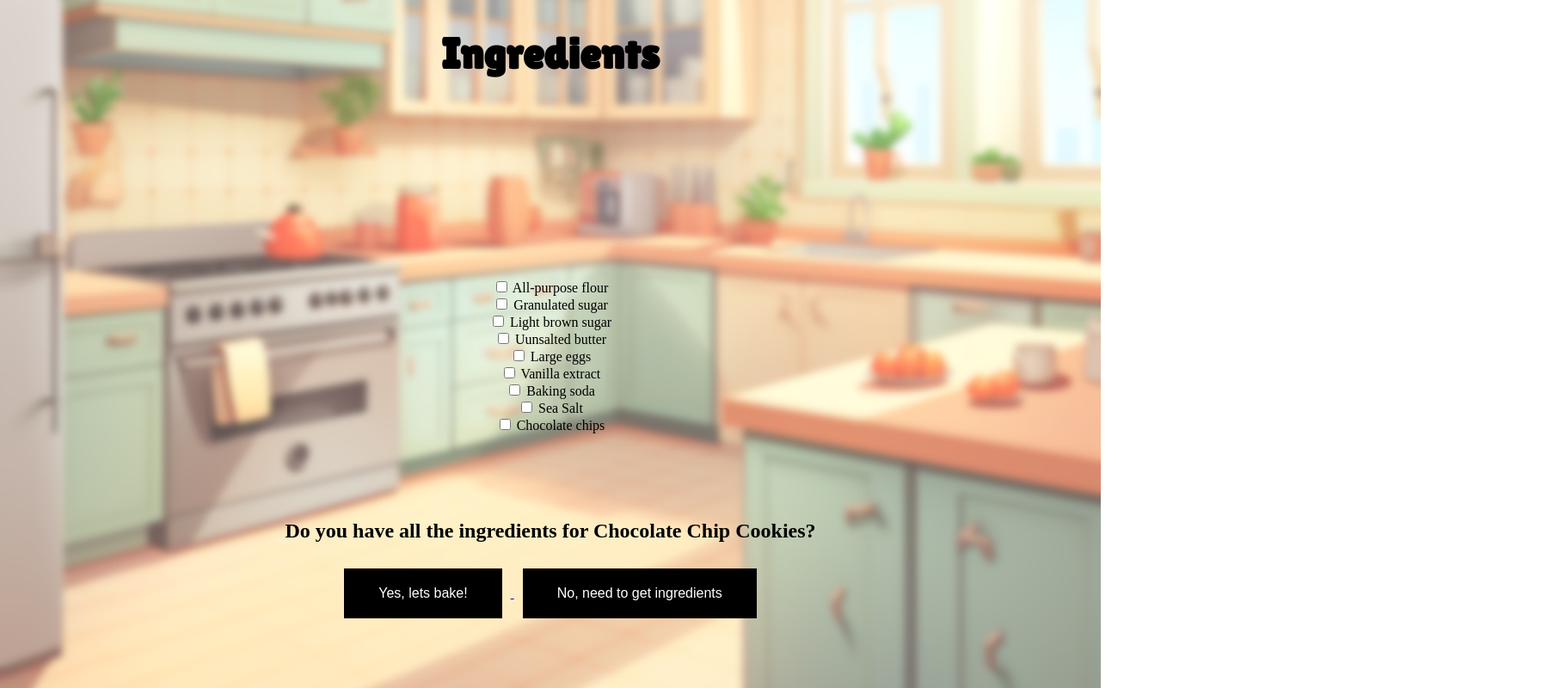
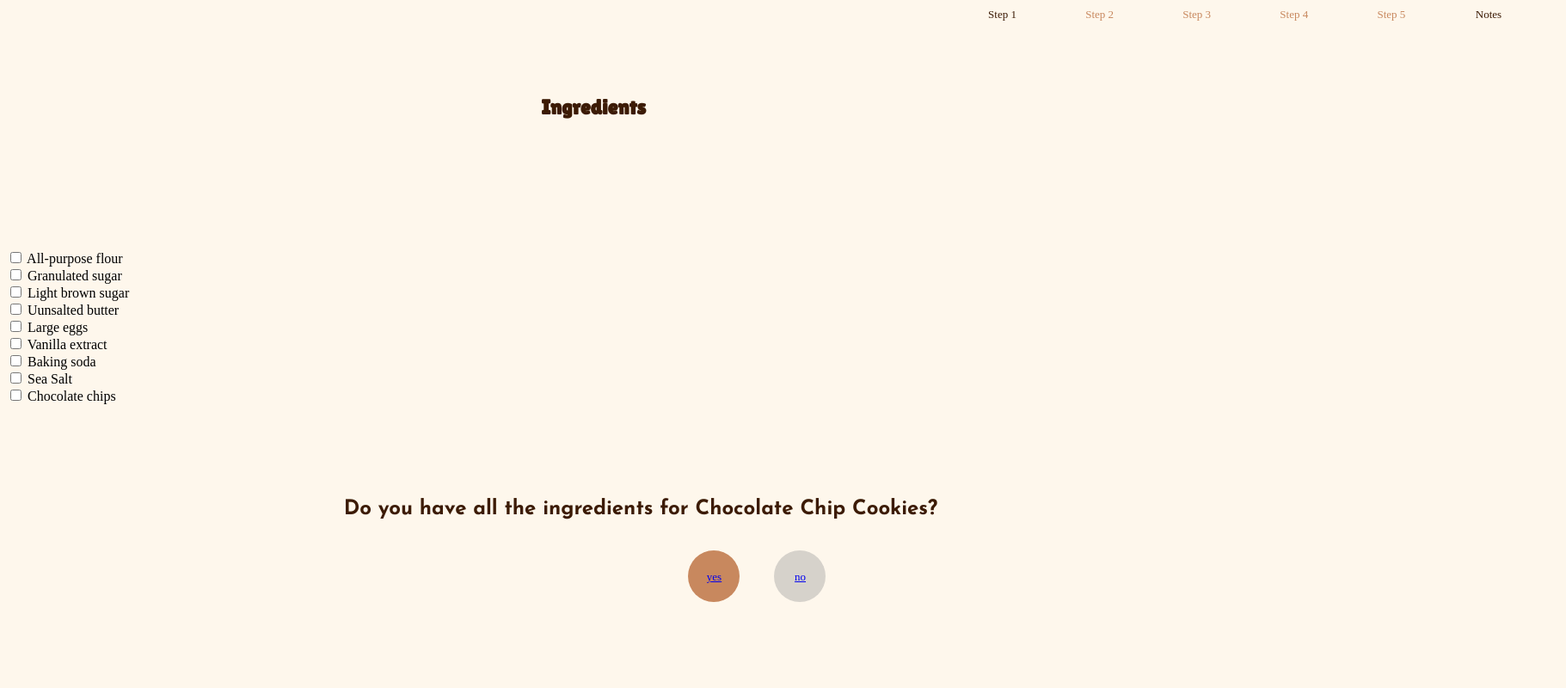
Before and after one commit to Anniestannie/Anniestannie.github.io, a plain HTML site: page project-1/second-page.html in a window 1280 px wide. Shown: the whole page at 86% size, 1821 px wide, since content can reach past the window. Drawn offline with Linux system fonts and the light colour scheme.

Commit message:
new updates

```diff
--- a/project-1/second-page.html
+++ b/project-1/second-page.html
@@ -11,6 +11,15 @@
 </head>
 <body>
     <h1>Ingredients</h1>
+    <div class="navbar">
+      <a href="../second-page.html"></a><div class="step1">Step 1</div>
+      <div class="step2">Step 2</div>
+      <div class="step3">Step 3</div>
+      <div class="step4">Step 4</div>
+      <div class="step5">Step 5</div>
+      <a href="../project-1/seventh-page.html"><div class="notes">Notes</div></a>
+  </div>
+
     <div class="listcontainter">
       <ul class="ingredientslist"></ul>
       <ul style="list-style: none; padding: 0;">
@@ -25,7 +34,11 @@
         <li><input type="checkbox" id="chips"> Chocolate chips</li>
       </ul>
       <h2>Do you have all the ingredients for Chocolate Chip Cookies?</h2>
-          <a href="../project-1/third-page.html"><button id="yes-button">Yes, lets bake!</button>
-          <a href="../project-1/fourth-page.html"><button id="no-button">No, need to get ingredients</button>
+  <div class="group">
+        <div class="nobutton"><a href="../project-1/fourth-page.html"> <p class="buttons">no</a></div>
+    </div>
+    <div class="group2">
+         <div class="yesbutton"><a href="../project-1/third-page.html"> <p class="buttons">yes</a></div>
+    </div>
 </body>
 </html>
--- a/project-1/styleone.css
+++ b/project-1/styleone.css
@@ -1,42 +1,155 @@
-    h1 {
-    font-size: 50px;
+  body{
+    background-color: #fef7ec;
+    display: flex;
+    flex-direction: row;
+    justify-content: center;
+  }
+
+  .backlink{
+    position: absolute;
+    width:auto;
+    height: auto;
+    top: 0%;
+    left: 0px;
+    font-size:13px;
+    font-weight: 400;
+    font-family: Lilita One, serif;
+    text-align: center;
+    letter-spacing: 0;
+    color: #3c1b05;
+    margin: 10px;
+  }
+
+  .bigtext {
+    position: absolute;
+    width: auto;
+    height: auto;
+    top: 482px;
+    font-size: 24px;
     font-family: Lilita One, serif;
     text-align: center;
     justify-content: center;
-    min-height: 10px;
-    margin-top: 350px;
-    margin-bottom: 100px;
+    letter-spacing: 0;
+    line-height: normal;
+    color: #3c1b05;
+  }
+  .minitext{
+    position: absolute;
+    color: #3c1b05;
+    font-size: 13px;
+    text-align: center;
+    letter-spacing: 0;
+    line-height: normal;
+    width: auto;
+    height: auto;
+    top: 900px;
+    font-weight: 400;
+    justify-content: center;
   }
 
-  body {
-    background-image: url(../img/KITCHEN_.png);
-    background-repeat: no-repeat;
-    background-size: cover;
-    background-position: center;
+  .navbar{
+    position: absolute;
+    width: 754px;
+    height: 58px;
+    top: -1px;
+    left: 689px;
+    margin: 10px;
   }
-  p {
-    font-family: Josefin Sans, Arial, Helvetica, sans-serif;
+
+  .step1{
+    left: 50%;
+    position: absolute;
+    width: 179px;
+    height: 58px;
+    top: 0%;
+    color: #c8885e;
+    font-size: 13px;
     text-align: center;
-    font-size: 15px;
+    letter-spacing: 0;
+    line-height: normal;
   }
-  a {
-    font-family: Josefin Sans, Arial, Helvetica, sans-serif;
+
+  .step2{
+    left: 65%;
+    position: absolute;
+    width: 179px;
+    height: 58px;
+    top: 0;
+    color: #c8885e;
+    font-size: 13px;
     text-align: center;
+    letter-spacing: 0;
+    line-height: normal;
+  }
+
+  .step3{
+    left: 80%;
+    position: absolute;
+    width: 179px;
+    height: 58px;
+    top: 0;
+    color: #c8885e;
+    font-size: 13px;
+    text-align: center;
+    letter-spacing: 0;
+    line-height: normal;
+  }
+
+  .step4{
+    left: 95%;
+    position: absolute;
+    width: 179px;
+    height: 58px;
+    top: 0;
+    color: #c8885e;
+    font-size: 13px;
+    text-align: center;
+    letter-spacing: 0;
+    line-height: normal;
+  }
+
+  .step5{
+    left: 110%;
+    position: absolute;
+    width: 179px;
+    height: 58px;
+    top: 0;
+    color: #c8885e;
+    font-size: 13px;
+    text-align: center;
+    letter-spacing: 0;
+    line-height: normal;
+  }
+
+  .notes{
+    left: 125%;
+    position: absolute;
+    width: 179px;
+    height: 58px;
+    top: 0;
+    color: #3c1b05;
+    font-size: 13px;
+    text-align: center;
+    letter-spacing: 0;
+    line-height: normal;
+  }
+
+  .nextbutton{
+    position: absolute;
+    width: 60px;
+    height: 60px;
+    top: 65%;
+    font-size: 13px;
+    line-height: 50px;
+    text-align: center;
+    background-color: #c8885e;
+    border-radius: 30px;
     justify-content: center;
+    display: inline-block;
+    cursor: pointer;
   }
- .button {
-    background-color:black;
-    color: white;
-    padding: 20px 40px;
-    border: none;
-    font-size: 16px;
-    cursor: pointer;
-    display: inline-block;
-    margin: 150px;
-}
-.button:hover {
-  background-color:powderblue;
-}
-.buttontwo {
-  background-color:black;
-}
+
+
+  .nextbutton:hover {
+    background-color:#97c1df;
+  }
--- /dev/null
+++ b/project-1/styleseven.css
@@ -0,0 +1,86 @@
+.navbar{
+    position: absolute;
+    width: 754px;
+    height: 58px;
+    top: -1px;
+    left: 689px;
+    margin: 10px;
+  }
+
+  .step1{
+    left: 50%;
+    position: absolute;
+    width: 179px;
+    height: 58px;
+    top: 0%;
+    color: #3c1b05;
+    font-size: 13px;
+    text-align: center;
+    letter-spacing: 0;
+    line-height: normal;
+  }
+
+  .step2{
+    left: 65%;
+    position: absolute;
+    width: 179px;
+    height: 58px;
+    top: 0;
+    color: #3c1b05;
+    font-size: 13px;
+    text-align: center;
+    letter-spacing: 0;
+    line-height: normal;
+  }
+
+  .step3{
+    left: 80%;
+    position: absolute;
+    width: 179px;
+    height: 58px;
+    top: 0;
+    color: #3c1b05;
+    font-size: 13px;
+    text-align: center;
+    letter-spacing: 0;
+    line-height: normal;
+  }
+
+  .step4{
+    left: 95%;
+    position: absolute;
+    width: 179px;
+    height: 58px;
+    top: 0;
+    color: #3c1b05;
+    font-size: 13px;
+    text-align: center;
+    letter-spacing: 0;
+    line-height: normal;
+  }
+
+  .step5{
+    left: 110%;
+    position: absolute;
+    width: 179px;
+    height: 58px;
+    top: 0;
+    color: #3c1b05;
+    font-size: 13px;
+    text-align: center;
+    letter-spacing: 0;
+    line-height: normal;
+  }
+
+  .notes{
+    left: 125%;
+    position: absolute;
+    width: 179px;
+    height: 58px;
+    top: 0;
+    color: #3c1b05;
+    font-size: 13px;
+    text-align: center;
+    letter-spacing: 0;
+    line-height: normal;
+  }
--- a/project-1/styletwo.css
+++ b/project-1/styletwo.css
@@ -1,5 +1,102 @@
-    h1 {
-    font-size: 50px;
+.navbar{
+  position: absolute;
+  width: 754px;
+  height: 58px;
+  top: -1px;
+  left: 689px;
+  margin: 10px;
+}
+
+.step1{
+  left: 50%;
+  position: absolute;
+  width: 179px;
+  height: 58px;
+  top: 0%;
+  color: #3c1b05;
+  font-size: 13px;
+  text-align: center;
+  letter-spacing: 0;
+  line-height: normal;
+}
+
+.step2{
+  left: 65%;
+  position: absolute;
+  width: 179px;
+  height: 58px;
+  top: 0;
+  color: #c8885e;
+  font-size: 13px;
+  text-align: center;
+  letter-spacing: 0;
+  line-height: normal;
+}
+
+.step3{
+  left: 80%;
+  position: absolute;
+  width: 179px;
+  height: 58px;
+  top: 0;
+  color: #c8885e;
+  font-size: 13px;
+  text-align: center;
+  letter-spacing: 0;
+  line-height: normal;
+}
+
+.step4{
+  left: 95%;
+  position: absolute;
+  width: 179px;
+  height: 58px;
+  top: 0;
+  color: #c8885e;
+  font-size: 13px;
+  text-align: center;
+  letter-spacing: 0;
+  line-height: normal;
+}
+
+.step5{
+  left: 110%;
+  position: absolute;
+  width: 179px;
+  height: 58px;
+  top: 0;
+  color: #c8885e;
+  font-size: 13px;
+  text-align: center;
+  letter-spacing: 0;
+  line-height: normal;
+}
+
+.notes{
+  left: 125%;
+  position: absolute;
+  width: 179px;
+  height: 58px;
+  top: 0;
+  color: #3c1b05;
+  font-size: 13px;
+  text-align: center;
+  letter-spacing: 0;
+  line-height: normal;
+}
+
+
+
+
+   h1 {
+    position: relative;
+    width: 227px;
+    height: 58px;
+    top: 95px;
+    left: 45%;
+    color: #3c1b05;
+    font-size: 24px;
+    letter-spacing: 0;
     font-family: Lilita One, serif;
     text-align: center;
     justify-content: center;
@@ -7,20 +104,12 @@
   }
 
   body {
-    background-image: url(../img/KITCHEN_.png);
-    background-repeat: no-repeat;
-    background-size: cover;
-    background-position: center;
+    background-color: #fef7ec;
   }
 
-  p {
-    font-family: Josefin Sans, Arial, Helvetica, sans-serif;
-    text-align: center;
-    font-size: 15px;
-  }
 
   .listcontainter {
-    text-align: center;
+    text-align: left;
   }
 
   .ingredientslist {
@@ -32,35 +121,73 @@
     font-size: 40px;
   }
 
-  #yes-button {
-    background-color:black;
-    color: white;
-    padding: 20px 40px;
-    border: none;
-    font-size: 16px;
-    display: inline-block;
-    margin:10px;
 
+h2{
+  font-family: Josefin Sans, Arial, Helvetica, sans-serif;
+  text-align: center;
+  font-size: 24px;
+  width: 722px;
+  height: 58px;
+  top: 70%;
+  left: 30%;
+  position: absolute;
+  letter-spacing: 0;
+  line-height: normal;
+  color: #3c1b05;
 }
 
-h2{
-  margin-top: 100px;
+.group{
+  position: absolute;
+  width: 60px;
+  height: 60px;
+  height: 62px;
+  top: 80%;
+  left: 900px;
 }
 
-#yes-button:hover {
-  background-color:powderblue;
+.yesbutton{
+    background-color: #c8885e;
+    position: absolute;
+    width: 60px;
+    height: 60px;
+    border-radius: 30px;
 }
 
-#no-button {
-  background-color:black;
-  color: white;
-  padding: 20px 40px;
-  border: none;
-  font-size: 16px;
-  display: inline-block;
-  margin:10px;
+
+.buttons{
+  position: absolute;
+  width: 37px;
+  height: 25px;
+  top: 18px;
+  left: 12px;
+  font-weight: 400;
+  font-size: 13px;
+  text-align: center;
+  letter-spacing: 0;
+  line-height: 0;
 }
 
-#no-button:hover {
-  background-color:powderblue;
+.group2{
+  position: absolute;
+  width: 60px;
+  height: 60px;
+  height: 62px;
+  top: 80%;
+  left: 800px;
 }
+
+.nobutton{
+  background-color: #9c9c9c6a;
+  position: relative;
+  width: 60px;
+  height: 60px;
+  border-radius: 30px;
+}
+
+.yesbutton:hover{
+    background-color:#97c1df;
+  }
+
+.nobutton:hover{
+  background-color: #3c1b05;
+}
```
Also changed, not shown: project-1/index.html (+13 -6 lines), project-1/seventh-page.html (+24 -0 lines).
